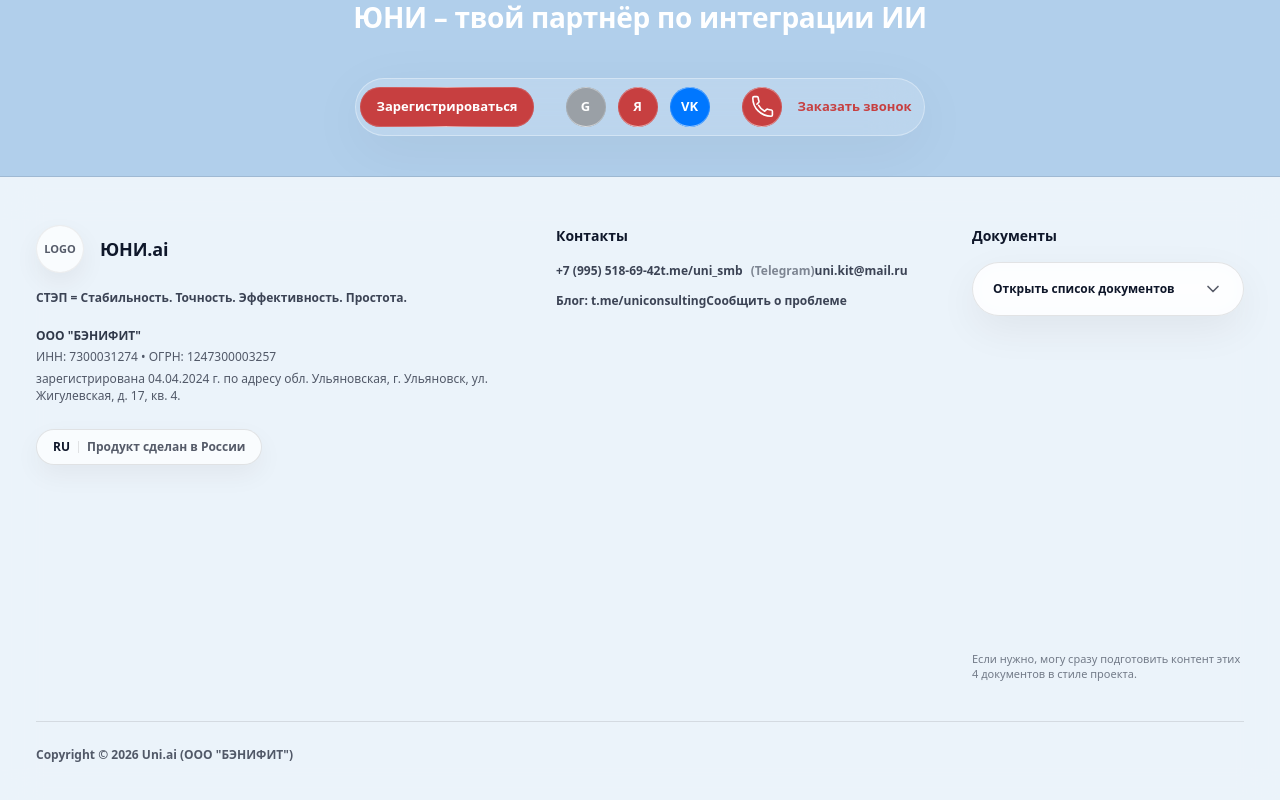
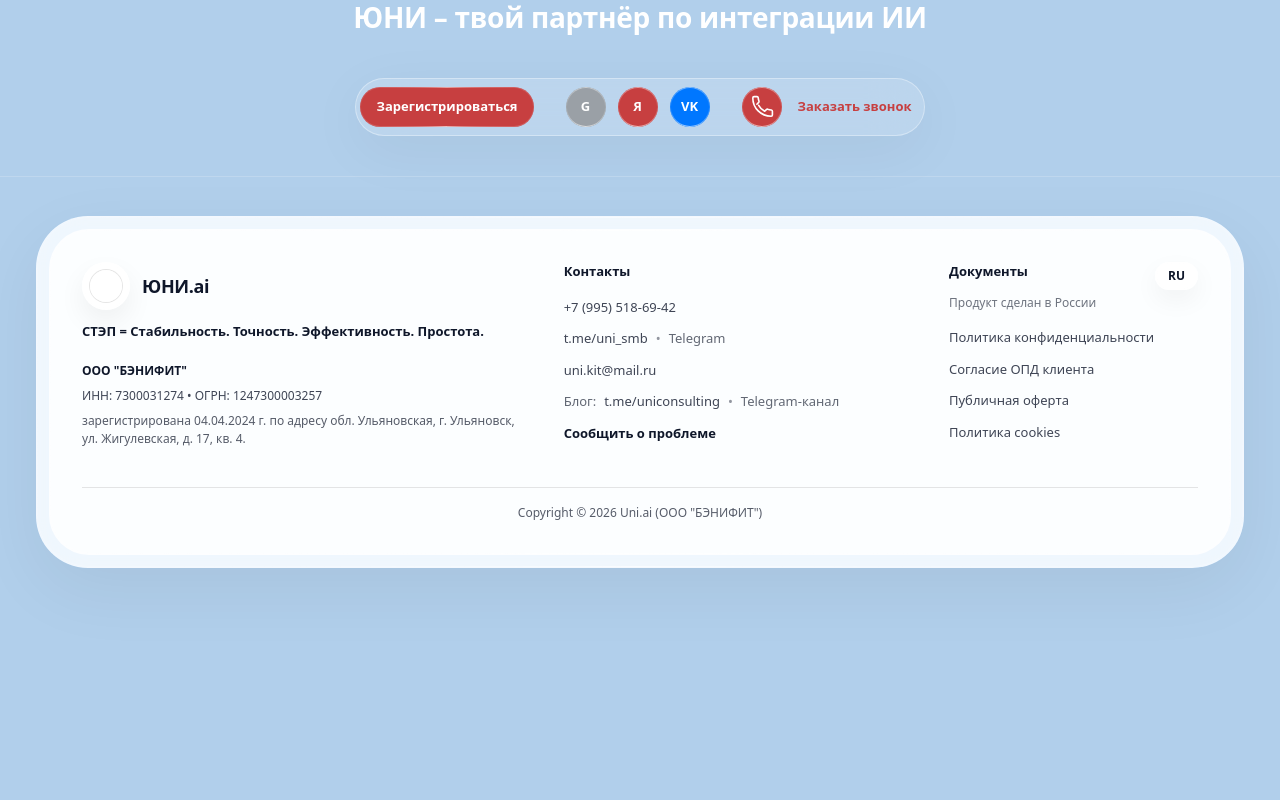
Before and after one commit to uniconsulting/uni.com, a Next.js app: page / in a window 1280 px wide. Shown: the part 8690-9490 px from the top of the page. After the commit the page ends 9298 px from the top, so only its background shows below. Built offline with nearby package versions, Linux system fonts and the light colour scheme.

Commit message:
Update Footer.tsx

```diff
--- a/src/components/sections/Footer.tsx
+++ b/src/components/sections/Footer.tsx
@@ -1,251 +1,158 @@
 "use client";
 
+import Link from "next/link";
 import React from "react";
-import Link from "next/link";
 
-const DOCS = [
-  { label: "Политика конфиденциальности", href: "/docs/privacy" },
-  { label: "Согласие ОПД клиента", href: "/docs/opd-consent" },
-  { label: "Публичная оферта", href: "/docs/offer" },
-  { label: "Политика cookies", href: "/docs/cookies" },
-];
+export default function Footer() {
+  return (
+    <footer id="footer" className="relative pb-10 pt-10">
+      {/* тонкий разделитель сверху */}
+      <div className="pointer-events-none absolute inset-x-0 top-0 h-px bg-white/18" />
 
-const CONTACTS = {
-  phone: "+7 (995) 518-69-42",
-  telegram: "https://t.me/uni_smb",
-  blog: "https://t.me/uniconsulting",
-  email: "uni.kit@mail.ru",
-  issue: "https://t.me/uni_smb",
-};
-
-function Chevron({ open }: { open: boolean }) {
-  return (
-    <svg
-      viewBox="0 0 24 24"
-      className={[
-        "h-5 w-5 text-[#0f172a]/70 transition-transform duration-300",
-        open ? "rotate-180" : "rotate-0",
-      ].join(" ")}
-      fill="none"
-      stroke="currentColor"
-      strokeWidth="2"
-      aria-hidden="true"
-    >
-      <path d="M6 9l6 6 6-6" strokeLinecap="round" strokeLinejoin="round" />
-    </svg>
-  );
-}
-
-export default function FooterSection() {
-  const [docsOpen, setDocsOpen] = React.useState(false);
-  const wrapRef = React.useRef<HTMLDivElement | null>(null);
-
-  React.useEffect(() => {
-    const onDown = (e: MouseEvent) => {
-      if (!docsOpen) return;
-      const t = e.target as Node | null;
-      if (wrapRef.current && t && !wrapRef.current.contains(t)) setDocsOpen(false);
-    };
-    const onKey = (e: KeyboardEvent) => {
-      if (e.key === "Escape") setDocsOpen(false);
-    };
-
-    window.addEventListener("mousedown", onDown);
-    window.addEventListener("keydown", onKey);
-    return () => {
-      window.removeEventListener("mousedown", onDown);
-      window.removeEventListener("keydown", onKey);
-    };
-  }, [docsOpen]);
-
-  return (
-    <footer id="footer" className="relative">
-      {/* тонкий разделитель сверху */}
-      <div className="h-px w-full bg-black/10" />
-
-      {/* светлая стеклянная панель */}
-      <div className="bg-white/75 backdrop-blur-[18px]">
-        <div className="mx-auto max-w-[1240px] px-4 py-12">
+      <div className="mx-auto max-w-[1240px] px-4">
+        {/* светлая футер-панель */}
+        <div className="lg-border rounded-[52px] border border-white/18 bg-white/82 p-[12px] shadow-[0_22px_70px_rgba(0,0,0,0.06)] backdrop-blur-[22px] backdrop-saturate-150">
+          <div className="relative rounded-[40px] lg-border border border-white/18 bg-white/82 p-7 sm:p-8">
             <div className="grid gap-10 lg:grid-cols-12">
               {/* 1) Бренд */}
               <div className="lg:col-span-5">
-              <div className="flex items-center gap-4">
-                {/* круглый бейдж-рамка под лого (как в хедере) */}
-                <div className="relative h-12 w-12 rounded-full border border-black/10 bg-white/70 shadow-[0_10px_26px_rgba(0,0,0,0.06)]">
-                  <div className="pointer-events-none absolute inset-0 rounded-full ring-1 ring-white/40" />
-                  {/* сюда вставишь лого */}
-                  <div className="flex h-full w-full items-center justify-center text-[11px] font-semibold text-[#0f172a]/70">
-                    LOGO
-                  </div>
+                <div className="flex items-center gap-3">
+                  {/* круглый бейдж под лого (как в хедере) */}
+                  <div className="lg-border h-12 w-12 rounded-full border border-white/18 bg-white/70 shadow-[0_12px_28px_rgba(0,0,0,0.06)] backdrop-blur-[14px] flex items-center justify-center">
+                    {/* сюда можно вставить <Image ... /> */}
+                    <div className="h-8 w-8 rounded-full bg-white/80 ring-1 ring-black/10" />
                   </div>
 
-                <div className="text-[#0f172a] font-semibold tracking-[-0.01em] text-[18px]">
+                  <div className="text-[#0f172a] font-semibold tracking-[-0.02em] text-[18px]">
                     ЮНИ.ai
                   </div>
                 </div>
 
-              <div className="mt-4 text-[12px] font-semibold text-[#0f172a]/80">
+                <div className="mt-3 text-[#0f172a] text-[12px] sm:text-[13px] font-semibold">
                   СТЭП = Стабильность. Точность. Эффективность. Простота.
                 </div>
 
-              <div className="mt-5 space-y-1 text-[12px] leading-[1.45] text-[#0f172a]/70">
-                <div className="font-semibold text-[#0f172a]/85">ООО "БЭНИФИТ"</div>
-                <div>ИНН: 7300031274 • ОГРН: 1247300003257</div>
-                <div>
+                <div className="mt-5 space-y-2 text-[#0f172a] text-[12px] leading-[1.45]">
+                  <div className="font-semibold">ООО "БЭНИФИТ"</div>
+                  <div className="text-[#0f172a]/80">
+                    ИНН: 7300031274 • ОГРН: 1247300003257
+                  </div>
+                  <div className="text-[#0f172a]/70">
                     зарегистрирована 04.04.2024 г. по адресу обл. Ульяновская, г. Ульяновск,
                     ул. Жигулевская, д. 17, кв. 4.
                   </div>
-              </div>
-
-              {/* плашка RU */}
-              <div className="mt-6 inline-flex items-center gap-2 rounded-full border border-black/10 bg-white/70 px-4 py-2 shadow-[0_10px_26px_rgba(0,0,0,0.05)]">
-                <span className="text-[12px] font-semibold text-[#0f172a]">RU</span>
-                <span className="h-3 w-px bg-black/10" />
-                <span className="text-[12px] font-semibold text-[#0f172a]/70">
-                  Продукт сделан в России
-                </span>
                 </div>
               </div>
 
               {/* 2) Контакты */}
               <div className="lg:col-span-4">
-              <div className="text-[#0f172a] font-semibold text-[14px]">Контакты</div>
+                <div className="text-[#0f172a] text-[13px] font-semibold">Контакты</div>
 
-              <div className="mt-4 space-y-3 text-[12px] font-semibold">
+                <ul className="mt-4 space-y-3 text-[12px] sm:text-[13px] text-[#0f172a]/80">
+                  <li>
                     <a
-                  href={`tel:${CONTACTS.phone.replace(/[^\d+]/g, "")}`}
-                  className="inline-flex items-center gap-2 text-[#0f172a]/80 hover:text-[#0f172a]"
+                      className="transition-colors hover:text-[#c73f40]"
+                      href="tel:+79955186942"
                     >
-                  {CONTACTS.phone}
+                      +7 (995) 518-69-42
                     </a>
+                  </li>
 
+                  <li className="flex flex-wrap items-center gap-2">
                     <a
-                  href={CONTACTS.telegram}
+                      className="transition-colors hover:text-[#c73f40]"
+                      href="https://t.me/uni_smb"
                       target="_blank"
                       rel="noreferrer"
-                  className="inline-flex items-center gap-2 text-[#0f172a]/80 hover:text-[#0f172a]"
                     >
-                  t.me/uni_smb <span className="text-[#0f172a]/50 font-semibold">(Telegram)</span>
+                      t.me/uni_smb
                     </a>
+                    <span className="text-[#0f172a]/45">•</span>
+                    <span className="text-[#0f172a]/65">Telegram</span>
+                  </li>
 
+                  <li>
                     <a
-                  href={`mailto:${CONTACTS.email}`}
-                  className="inline-flex items-center gap-2 text-[#0f172a]/80 hover:text-[#0f172a]"
+                      className="transition-colors hover:text-[#c73f40]"
+                      href="mailto:uni.kit@mail.ru"
                     >
-                  {CONTACTS.email}
+                      uni.kit@mail.ru
                     </a>
+                  </li>
 
+                  <li className="flex flex-wrap items-center gap-2">
+                    <span className="text-[#0f172a]/65">Блог:</span>
                     <a
-                  href={CONTACTS.blog}
+                      className="transition-colors hover:text-[#c73f40]"
+                      href="https://t.me/uniconsulting"
                       target="_blank"
                       rel="noreferrer"
-                  className="inline-flex items-center gap-2 text-[#0f172a]/80 hover:text-[#0f172a]"
                     >
-                  Блог: t.me/uniconsulting
+                      t.me/uniconsulting
                     </a>
+                    <span className="text-[#0f172a]/45">•</span>
+                    <span className="text-[#0f172a]/65">Telegram-канал</span>
+                  </li>
 
+                  <li>
                     <a
-                  href={CONTACTS.issue}
+                      className="font-semibold text-[#0f172a] transition-colors hover:text-[#c73f40]"
+                      href="https://t.me/uni_smb"
                       target="_blank"
                       rel="noreferrer"
-                  className="inline-flex items-center gap-2 text-[#0f172a]/80 hover:text-[#0f172a]"
                     >
                       Сообщить о проблеме
                     </a>
+                  </li>
+                </ul>
+              </div>
+
+              {/* 3) Документы + 4) RU */}
+              <div className="lg:col-span-3">
+                <div className="flex items-start justify-between gap-3">
+                  <div className="text-[#0f172a] text-[13px] font-semibold">Документы</div>
+
+                  {/* RU плашка */}
+                  <div className="lg-border shrink-0 rounded-full border border-white/18 bg-white/70 px-3 py-1 text-[12px] font-semibold text-[#0f172a] shadow-[0_10px_26px_rgba(0,0,0,0.05)] backdrop-blur-[14px]">
+                    RU
                   </div>
                 </div>
 
-            {/* 3) Документы (MegaMenu) */}
-            <div className="lg:col-span-3">
-              <div className="text-[#0f172a] font-semibold text-[14px]">Документы</div>
-
-              <div ref={wrapRef} className="mt-4 relative">
-                <button
-                  type="button"
-                  onClick={() => setDocsOpen((v) => !v)}
-                  onMouseEnter={() => setDocsOpen(true)}
-                  onMouseLeave={() => setDocsOpen(false)}
-                  className={[
-                    "w-full",
-                    "rounded-[34px]",
-                    "border border-black/10",
-                    "bg-white/70 backdrop-blur-[14px]",
-                    "px-5 py-4",
-                    "shadow-[0_14px_40px_rgba(0,0,0,0.06)]",
-                    "transition-[transform,background-color] duration-300",
-                    "active:scale-[0.99]",
-                  ].join(" ")}
-                  aria-expanded={docsOpen}
-                  aria-haspopup="menu"
-                >
-                  <div className="flex items-center justify-between gap-3">
-                    <div className="text-[12px] font-semibold text-[#0f172a]">
-                      Открыть список документов
-                    </div>
-                    <Chevron open={docsOpen} />
-                  </div>
-                </button>
-
-                {/* MegaMenu-панель */}
-                <div
-                  onMouseEnter={() => setDocsOpen(true)}
-                  onMouseLeave={() => setDocsOpen(false)}
-                  className={[
-                    "absolute left-0 right-0 mt-3",
-                    "rounded-[34px] border border-white/18 lg-border",
-                    "bg-white/82 backdrop-blur-[18px]",
-                    "shadow-[0_18px_55px_rgba(0,0,0,0.10)]",
-                    "transition-all duration-300",
-                    docsOpen
-                      ? "opacity-100 translate-y-0 pointer-events-auto"
-                      : "opacity-0 -translate-y-1 pointer-events-none",
-                  ].join(" ")}
-                  role="menu"
-                >
-                  <div className="p-[10px]">
-                    <div className="rounded-[26px] bg-white/82 border border-white/18 lg-border p-3">
-                      <div className="grid gap-2">
-                        {DOCS.map((d) => (
-                          <Link
-                            key={d.href}
-                            href={d.href}
-                            className={[
-                              "rounded-[18px]",
-                              "bg-white/70",
-                              "border border-black/10",
-                              "px-4 py-3",
-                              "text-[12px] font-semibold text-[#0f172a]/80",
-                              "shadow-[0_10px_26px_rgba(0,0,0,0.05)]",
-                              "transition-[transform,background-color,color] duration-300",
-                              "hover:bg-white hover:text-[#0f172a]",
-                              "active:scale-[0.99]",
-                            ].join(" ")}
-                            role="menuitem"
-                            onClick={() => setDocsOpen(false)}
-                          >
-                            {d.label}
-                          </Link>
-                        ))}
+                <div className="mt-1 text-[12px] text-[#0f172a]/60">
+                  Продукт сделан в России
                 </div>
 
-                      <div className="mt-3 text-[11px] leading-[1.35] text-[#0f172a]/55">
-                        Документы будут подключены в отдельных страницах / модалках.
-                      </div>
-                    </div>
-                  </div>
+                <ul className="mt-4 space-y-3 text-[12px] sm:text-[13px] text-[#0f172a]/80">
+                  <li>
+                    <Link className="transition-colors hover:text-[#c73f40]" href="#">
+                      Политика конфиденциальности
+                    </Link>
+                  </li>
+                  <li>
+                    <Link className="transition-colors hover:text-[#c73f40]" href="#">
+                      Согласие ОПД клиента
+                    </Link>
+                  </li>
+                  <li>
+                    <Link className="transition-colors hover:text-[#c73f40]" href="#">
+                      Публичная оферта
+                    </Link>
+                  </li>
+                  <li>
+                    <Link className="transition-colors hover:text-[#c73f40]" href="#">
+                      Политика cookies
+                    </Link>
+                  </li>
+                </ul>
               </div>
             </div>
 
-              <div className="mt-4 text-[11px] leading-[1.35] text-[#0f172a]/55">
-                Если нужно, могу сразу подготовить контент этих 4 документов в стиле проекта.
+            {/* нижняя строка */}
+            <div className="mt-10">
+              <div className="h-px w-full bg-black/10" />
+              <div className="mt-4 text-center text-[12px] text-[#0f172a]/70">
+                Copyright © 2026 Uni.ai (ООО "БЭНИФИТ")
               </div>
-            </div>
-          </div>
-
-          {/* нижняя линия */}
-          <div className="mt-10 pt-6 border-t border-black/10">
-            <div className="text-[12px] font-semibold text-[#0f172a]/70">
-              Copyright © 2026 Uni.ai (ООО "БЭНИФИТ")
             </div>
           </div>
         </div>
```
Lines whose indentation alone changed are shown as unchanged.
